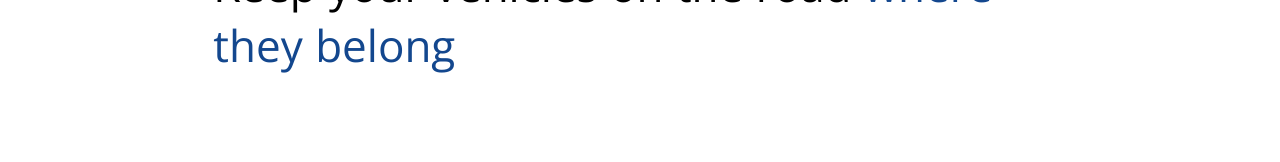
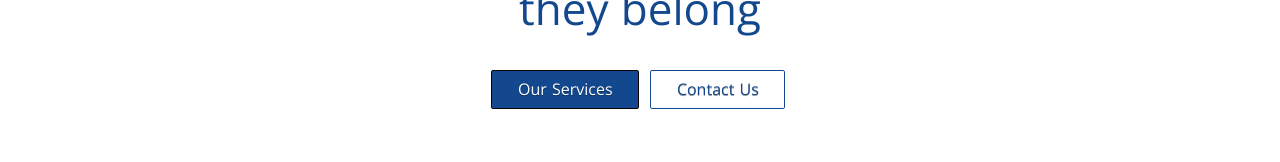
Before and after one commit to logan-connolly/atelbus, a Nuxt app: page / in a window 1280 px wide. Shown: the part 373-535 px from the top of the page. Built offline with nearby package versions, Linux system fonts and the light colour scheme.

Commit message:
Add buttons directly on page

```diff
--- a/pages/index.vue
+++ b/pages/index.vue
@@ -3,6 +3,14 @@
     <div class="welcome-title">
       Keep your vehicles on the road
       <span class="welcome-subtitle">where they belong</span>
+    </div>
+    <div class="buttons">
+      <nuxt-link to="services" class="button button__primary"
+        >Our Services</nuxt-link
+      >
+      <nuxt-link to="contact" class="button button__secondary"
+        >Contact Us</nuxt-link
+      >
     </div>
   </div>
 </template>
@@ -14,8 +22,11 @@ export default {};
 <style scoped>
 .welcome {
   display: flex;
+  flex-direction: column;
   justify-content: center;
   align-items: center;
+  gap: 2em;
+  text-align: center;
 }
 
 .welcome-title {
@@ -36,4 +47,48 @@ export default {};
     font-weight: 700;
   }
 }
+
+.buttons {
+  display: inline-flex;
+  justify-content: start;
+  gap: 0.5em;
+}
+
+.button {
+  display: inline-block;
+  padding: 0.46em 1.6em;
+  border: 0.1em solid #000000;
+  margin: 0 0.2em 0.2em 0;
+  border-radius: 0.12em;
+  box-sizing: border-box;
+  text-decoration: none;
+  font-weight: 300;
+  color: #000000;
+  text-shadow: 0 0.04em 0.04em rgba(0, 0, 0, 0.35);
+  background-color: #ffffff;
+  text-align: center;
+  transition: all 0.15s;
+}
+
+.button:hover {
+  text-shadow: 0 0 2em rgba(255, 255, 255, 1);
+}
+
+.button__primary {
+  background-color: #13478e;
+  color: #fff;
+}
+
+.button__secondary {
+  border-color: #13478e;
+  background-color: rgba(0, 0, 0, 0);
+  color: #13478e;
+}
+
+@media all and (max-width: 30em) {
+  .button {
+    display: block;
+    margin: 0.4em auto;
+  }
+}
 </style>
```
